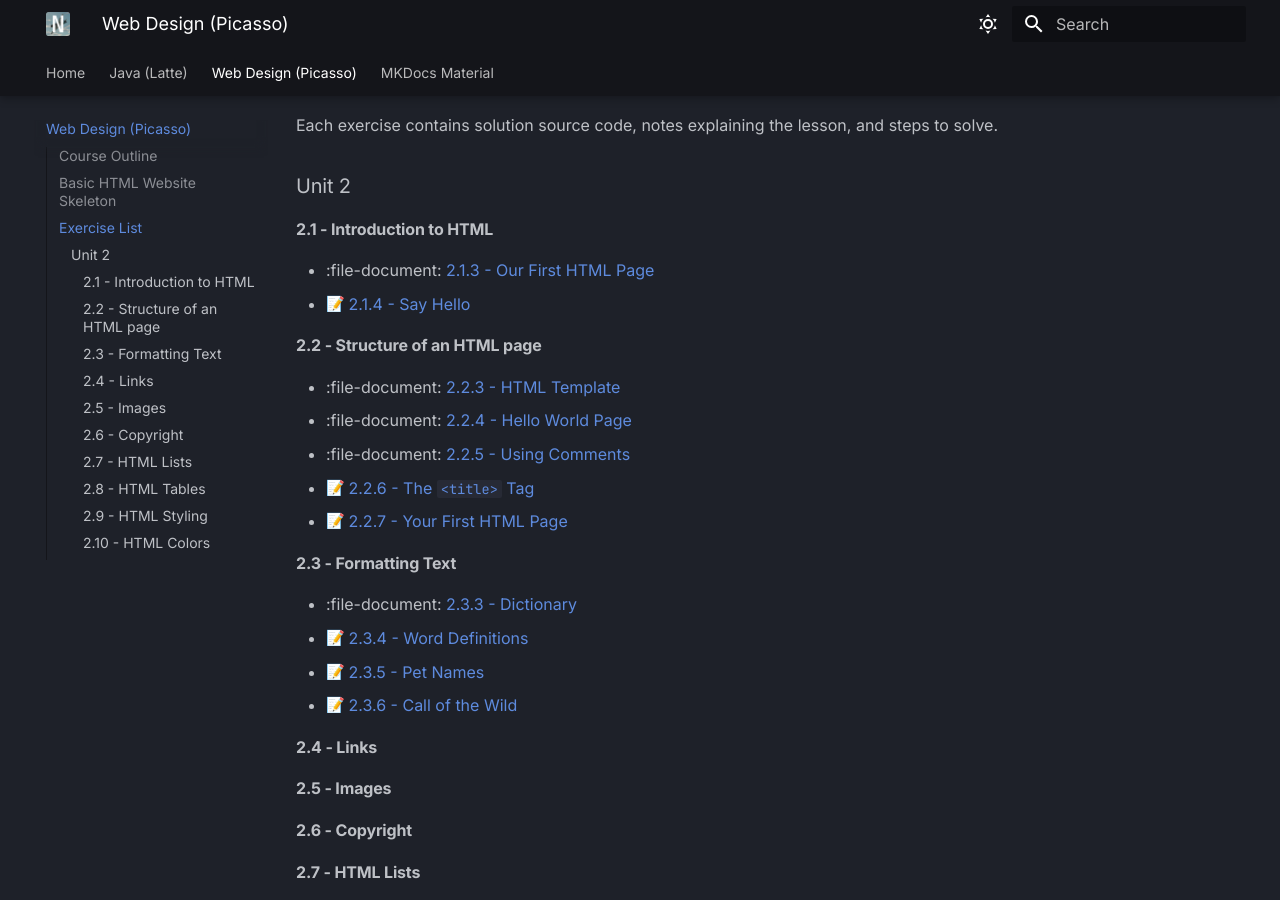
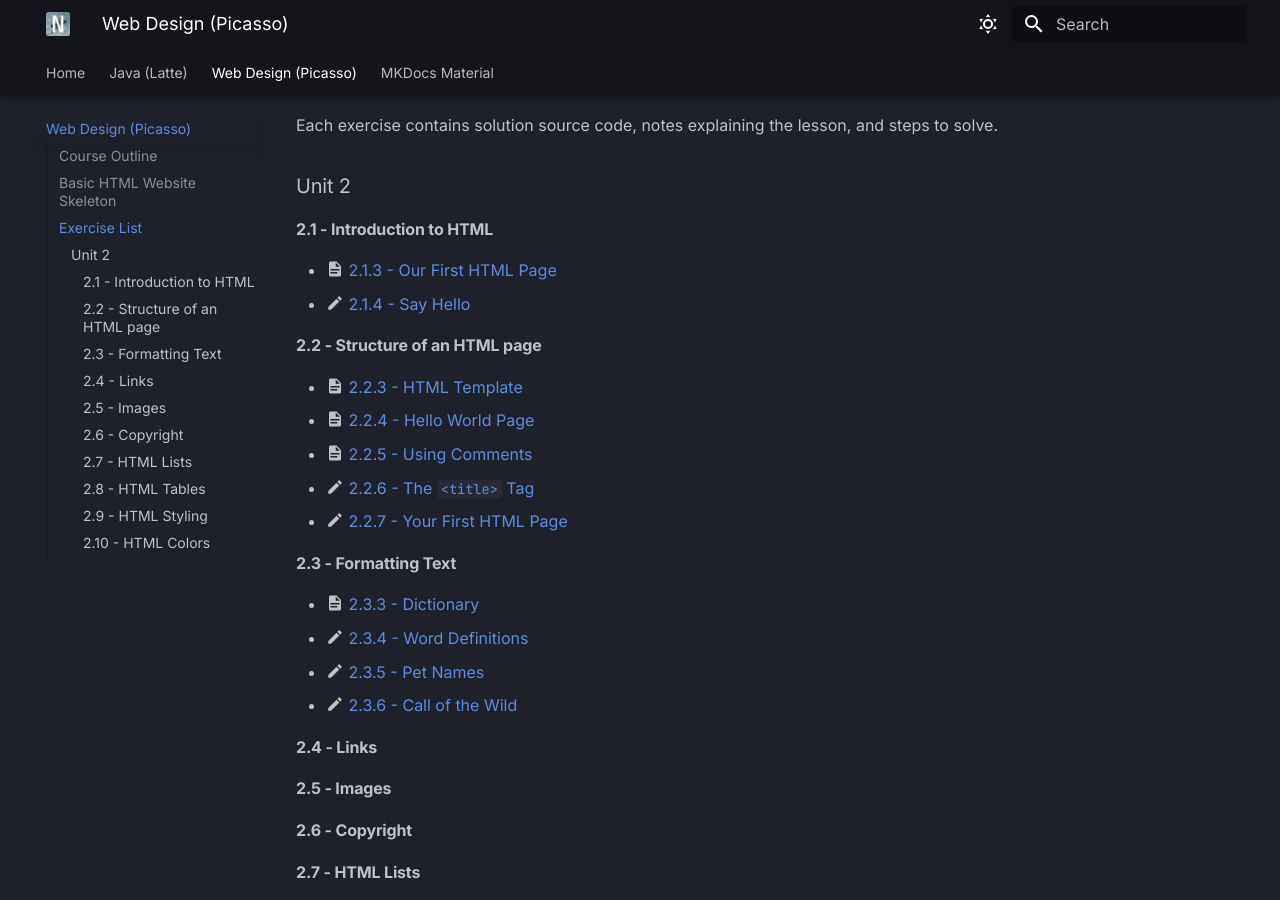
Before and after one commit to nornfang058/wiki-docs, an MkDocs documentation site: the page built from docs/web-picasso.md, in a window 1280 px wide and 900 px high, scrolled down 1376 px. Built offline with MkDocs 1.6.1 and Material for MkDocs 9.7.7, drawn with Linux system fonts in a browser that asks for light colours; emoji names are drawn with the system emoji font; part of the change alters nothing that is shown.

```diff
--- a/docs/web-picasso.md
+++ b/docs/web-picasso.md
@@ -54,19 +54,19 @@ Each exercise contains solution source code, notes explaining the lesson, and st
 ### Unit 2
 
 #### 2.1 - Introduction to HTML
-* :file-document: [2.1.3 - Our First HTML Page]()
-* :pencil: [2.1.4 - Say Hello]()
+* :material-file-document: [2.1.3 - Our First HTML Page]()
+* :material-pencil: [2.1.4 - Say Hello]()
 #### 2.2 - Structure of an HTML page
-* :file-document: [2.2.3 - HTML Template]()
-* :file-document: [2.2.4 - Hello World Page]()
-* :file-document: [2.2.5 - Using Comments]()
-* :pencil: [2.2.6 - The `<title>` Tag]()
-* :pencil: [2.2.7 - Your First HTML Page]()
+* :material-file-document: [2.2.3 - HTML Template]()
+* :material-file-document: [2.2.4 - Hello World Page]()
+* :material-file-document: [2.2.5 - Using Comments]()
+* :material-pencil: [2.2.6 - The `<title>` Tag]()
+* :material-pencil: [2.2.7 - Your First HTML Page]()
 #### 2.3 - Formatting Text
-* :file-document: [2.3.3 - Dictionary]()
-* :pencil: [2.3.4 - Word Definitions]()
-* :pencil: [2.3.5 - Pet Names]()
-* :pencil: [2.3.6 - Call of the Wild]()
+* :material-file-document: [2.3.3 - Dictionary]()
+* :material-pencil: [2.3.4 - Word Definitions]()
+* :material-pencil: [2.3.5 - Pet Names]()
+* :material-pencil: [2.3.6 - Call of the Wild]()
 #### 2.4 - Links
 #### 2.5 - Images
 #### 2.6 - Copyright
```
